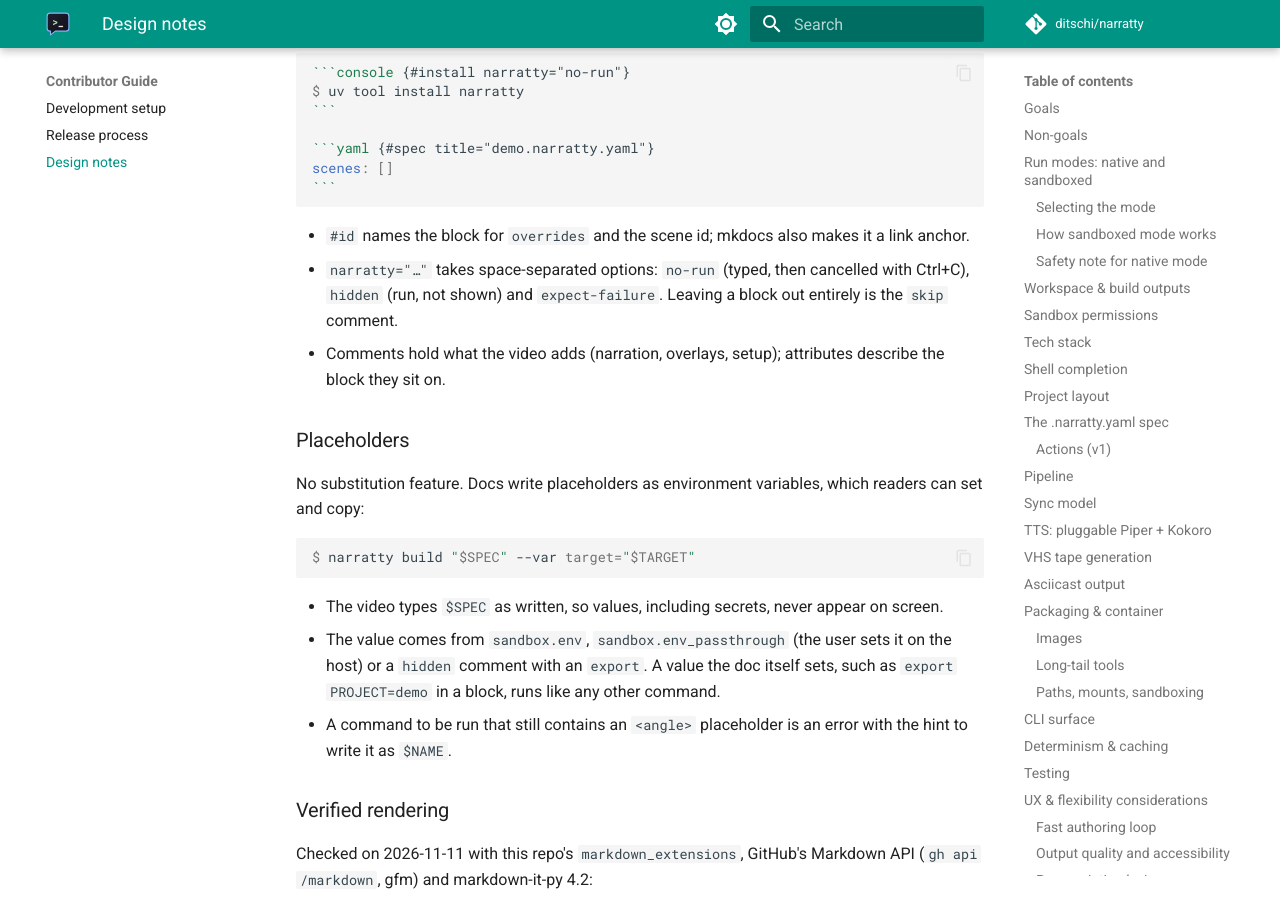
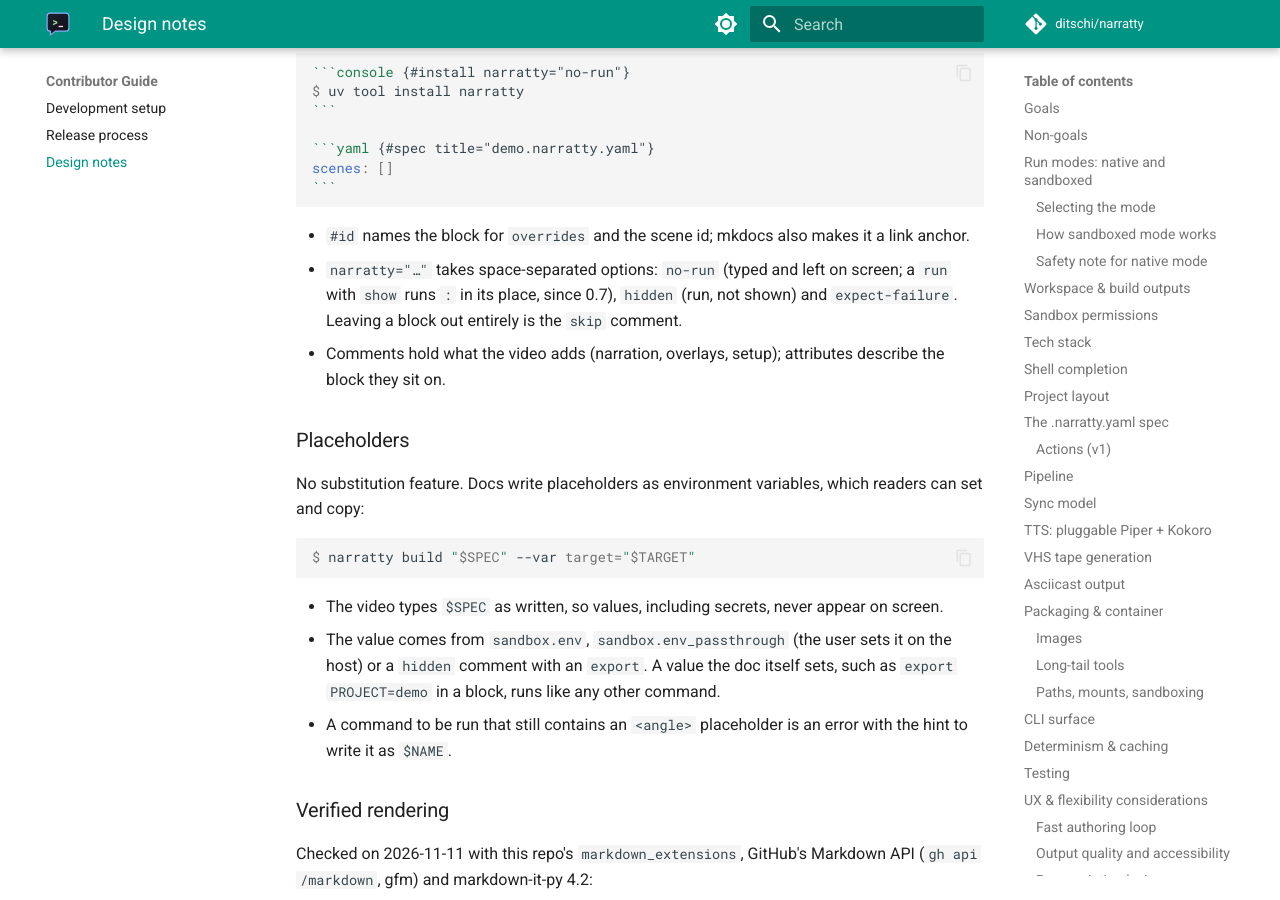
Before and after one commit to ditschi/narratty, an MkDocs documentation site: the page built from docs/contributor-guide/design.md, in a window 1280 px wide and 900 px high, scrolled down 23167 px. Built offline with MkDocs 1.6.1 and Material for MkDocs 9.7.7, drawn with Linux system fonts in a browser that asks for light colours; comment, search, counter and statistics services are not loaded; the version menu is left out.

Commit message:
feat(markdown): no-run blocks stay on screen without ^C
A no-run command is typed and left on screen; a run with `show` runs `:`
in its place instead of cancelling the line with Ctrl+C.

Co-Authored-By: Claude Opus 5.5 <noreply@anthropic.com>

```diff
--- a/docs/contributor-guide/design.md
+++ b/docs/contributor-guide/design.md
@@ -900,8 +900,8 @@ scenes: []
 
 - `#id` names the block for `overrides` and the scene id; mkdocs also makes it a link
   anchor.
-- `narratty="…"` takes space-separated options: `no-run` (typed, then cancelled with
-  Ctrl+C), `hidden`
+- `narratty="…"` takes space-separated options: `no-run` (typed and left on screen; a
+  `run` with `show` runs `:` in its place, since 0.7), `hidden`
   (run, not shown) and `expect-failure`. Leaving a block out entirely is the `skip`
   comment.
 - Comments hold what the video adds (narration, overlays, setup); attributes describe
--- a/docs/user-guide/markdown.md
+++ b/docs/user-guide/markdown.md
@@ -468,7 +468,7 @@ scenes: []
 
 | Option | Does |
 |---|---|
-| `no-run` | Types the command, then cancels it with Ctrl+C |
+| `no-run` | Types the command and leaves it on screen without running it; before 0.7 it was cancelled with a visible `^C` |
 | `hidden` | Runs the block without showing it (setup) |
 | `expect-failure` | The block's commands are expected to fail |
 | `any-output` | The output the block shows is not compared (since 0.6), see [Checking docs in CI](#checking-docs-in-ci) |
```
Also changed, not shown: 7 other files.
